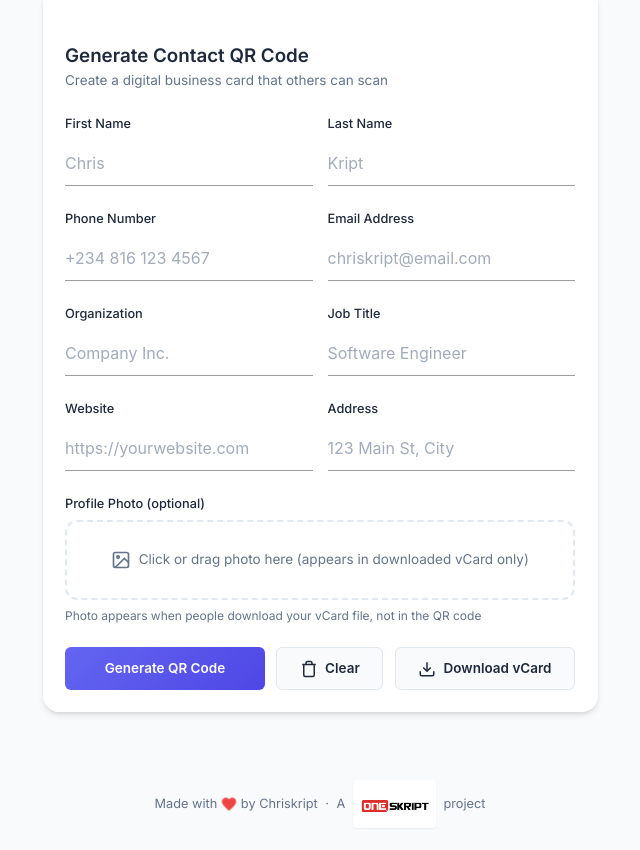
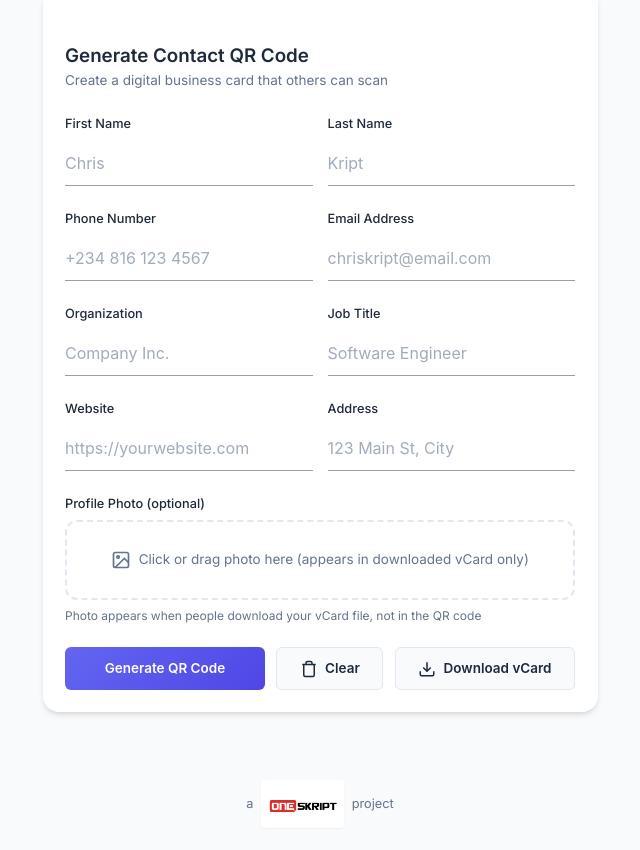
Before and after one commit to chriskript/qr-image-generator2, a website: page public/index.html in a window 1280 px wide. Shown: the part 357-1207 px from the top of the page, without its empty margins (320-960 px from the left). Drawn offline with nearby package versions, Linux system fonts and the light colour scheme.

Commit message:
update footer

```diff
--- a/public/index.html
+++ b/public/index.html
@@ -296,7 +296,7 @@
     </main>
 
     <footer class="app-footer">
-      <p>Made with <svg class="heart-icon" viewBox="0 0 24 24" fill="currentColor"><path d="M12 21.35l-1.45-1.32C5.4 15.36 2 12.28 2 8.5 2 5.42 4.42 3 7.5 3c1.74 0 3.41.81 4.5 2.09C13.09 3.81 14.76 3 16.5 3 19.58 3 22 5.42 22 8.5c0 3.78-3.4 6.86-8.55 11.54L12 21.35z"/></svg> by Chriskript <span class="footer-separator">·</span> A <a href="https://oneskript.com" target="_blank" rel="noopener noreferrer"><img src="images/oneskript_logo_black_text.png" alt="Oneskript" class="footer-logo" id="footerLogo"></a> project</p>
+      <p>a <a href="https://oneskript.com" target="_blank" rel="noopener noreferrer"><img src="images/oneskript_logo_black_text.png" alt="Oneskript" class="footer-logo" id="footerLogo"></a> project</p>
     </footer>
   </div>
 
```
